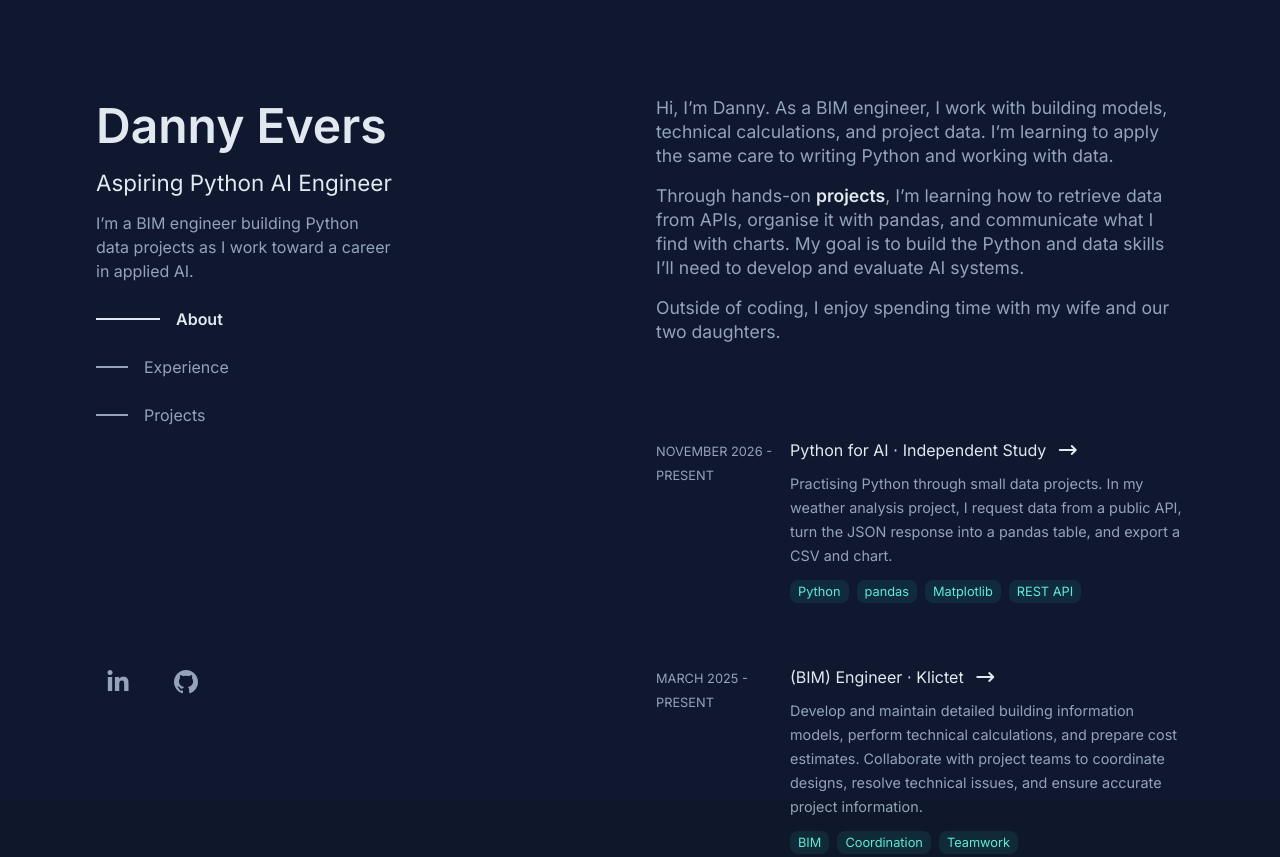
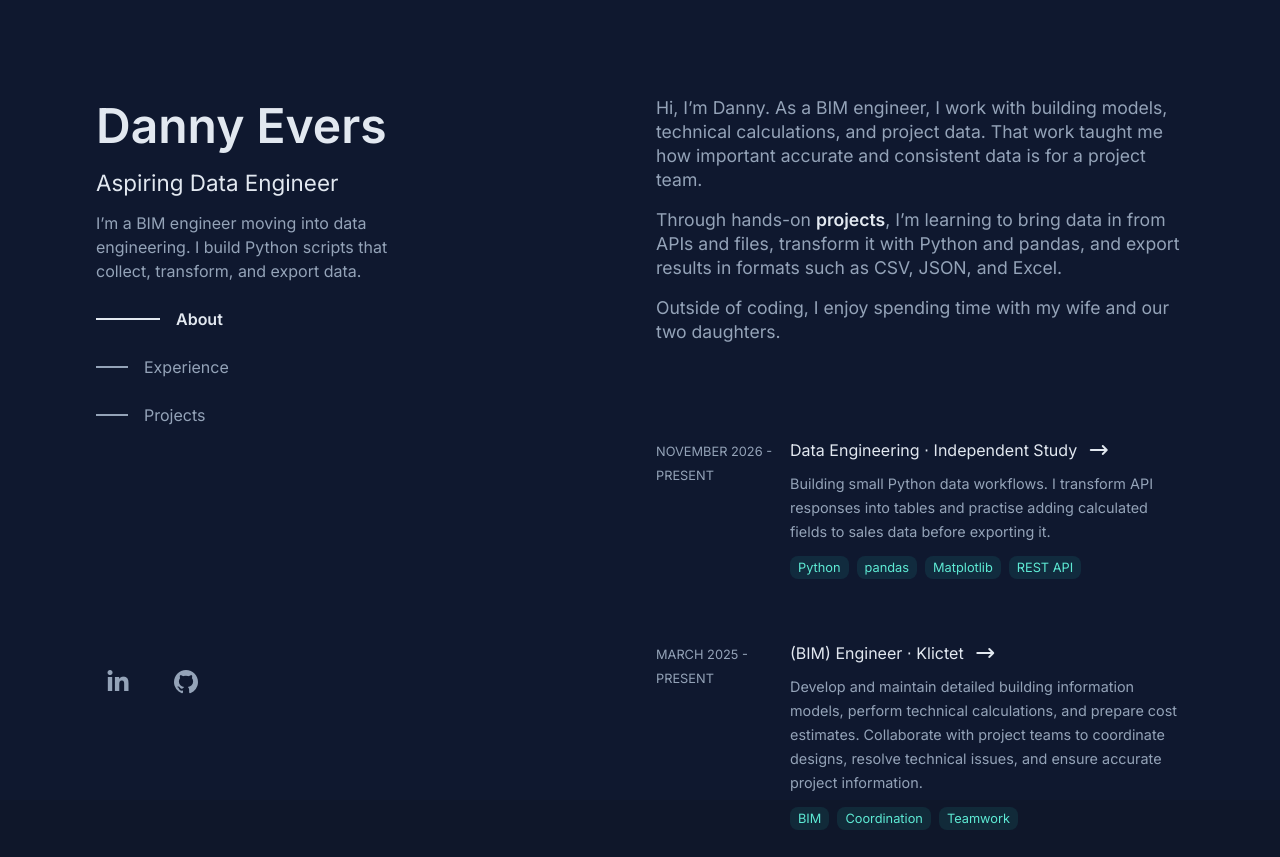
Before and after one commit to dannyevers83/portfolio, a plain HTML site: page index.html in a window 1280 px wide. Shown: the top 857 px of the page. Drawn offline with Linux system fonts and the light colour scheme; no server answers.

Commit message:
Refocus portfolio on data engineering

```diff
--- a/index.html
+++ b/index.html
@@ -5,9 +5,9 @@
     <meta name="viewport" content="width=device-width, initial-scale=1.0" />
     <meta
       name="description"
-      content="Danny Evers is a BIM engineer learning Python for applied AI. Explore his Oisterwijk weather analysis with Open-Meteo, pandas, and Matplotlib."
+      content="Danny Evers is a BIM engineer moving into data engineering. Explore his Python project that collects weather data from Open-Meteo and exports it to CSV."
     />
-    <title>Danny Evers | Python AI Engineering Portfolio</title>
+    <title>Danny Evers | Data Engineering Portfolio</title>
     <link rel="canonical" href="https://dannyevers.xyz/" />
 
     <!-- Link previews -->
@@ -16,11 +16,11 @@
     <meta property="og:site_name" content="Danny Evers" />
     <meta
       property="og:title"
-      content="Danny Evers | Python AI Engineering Portfolio"
+      content="Danny Evers | Data Engineering Portfolio"
     />
     <meta
       property="og:description"
-      content="Danny Evers is a BIM engineer learning Python for applied AI. Explore his Oisterwijk weather analysis with Open-Meteo, pandas, and Matplotlib."
+      content="Danny Evers is a BIM engineer moving into data engineering. Explore his Python project that collects weather data from Open-Meteo and exports it to CSV."
     />
     <meta property="og:url" content="https://dannyevers.xyz/" />
     <meta
@@ -42,14 +42,14 @@
         "@context": "https://schema.org",
         "@type": "ProfilePage",
         "url": "https://dannyevers.xyz/",
-        "name": "Danny Evers | Python AI Engineering Portfolio",
+        "name": "Danny Evers | Data Engineering Portfolio",
         "mainEntity": {
           "@type": "Person",
           "@id": "https://dannyevers.xyz/#person",
           "name": "Danny Evers",
           "url": "https://dannyevers.xyz/",
           "jobTitle": "BIM Engineer",
-          "description": "BIM engineer learning Python and data analysis for applied AI.",
+          "description": "BIM engineer moving into data engineering through Python projects that collect, transform, and export data.",
           "worksFor": {
             "@type": "Organization",
             "name": "Klictet",
@@ -88,10 +88,10 @@
       <a href="/">
         <h1>Danny Evers</h1>
       </a>
-      <p class="header-role">Aspiring Python AI Engineer</p>
+      <p class="header-role">Aspiring Data Engineer</p>
       <p>
-        I’m a BIM engineer building Python data projects as I work toward a
-        career in applied AI.
+        I’m a BIM engineer moving into data engineering. I build Python scripts
+        that collect, transform, and export data.
       </p>
 
       <nav aria-label="On this page">
@@ -134,15 +134,15 @@
         <div class="about-contents">
           <p>
             Hi, I’m Danny. As a BIM engineer, I work with building models,
-            technical calculations, and project data. I’m learning to apply the
-            same care to writing Python and working with data.
+            technical calculations, and project data. That work taught me how
+            important accurate and consistent data is for a project team.
           </p>
 
           <p>
             Through hands-on <a class="anchor-text" href="#projects">projects</a>,
-            I’m learning how to retrieve data from APIs, organise it with pandas,
-            and communicate what I find with charts. My goal is to build the
-            Python and data skills I’ll need to develop and evaluate AI systems.
+            I’m learning to bring data in from APIs and files, transform it with
+            Python and pandas, and export results in formats such as CSV, JSON,
+            and Excel.
           </p>
 
           <p>
@@ -162,7 +162,7 @@
             <div class="card-column">
               <a class="anchor-text card-header" href="#weather-analysis">
                 <h3>
-                  Python for AI ⋅ Independent Study
+                  Data Engineering ⋅ Independent Study
                   <i
                     class="fa-solid fa-arrow-right-long anchor-icon"
                     aria-hidden="true"
@@ -170,9 +170,9 @@
                 </h3>
               </a>
               <p>
-                Practising Python through small data projects. In my weather
-                analysis project, I request data from a public API, turn the
-                JSON response into a pandas table, and export a CSV and chart.
+                Building small Python data workflows. I transform API responses
+                into tables and practise adding calculated fields to sales data
+                before exporting it.
               </p>
               <div class="tag-container">
                 <div class="tag">Python</div>
```
Also changed, not shown: 1 other file.
